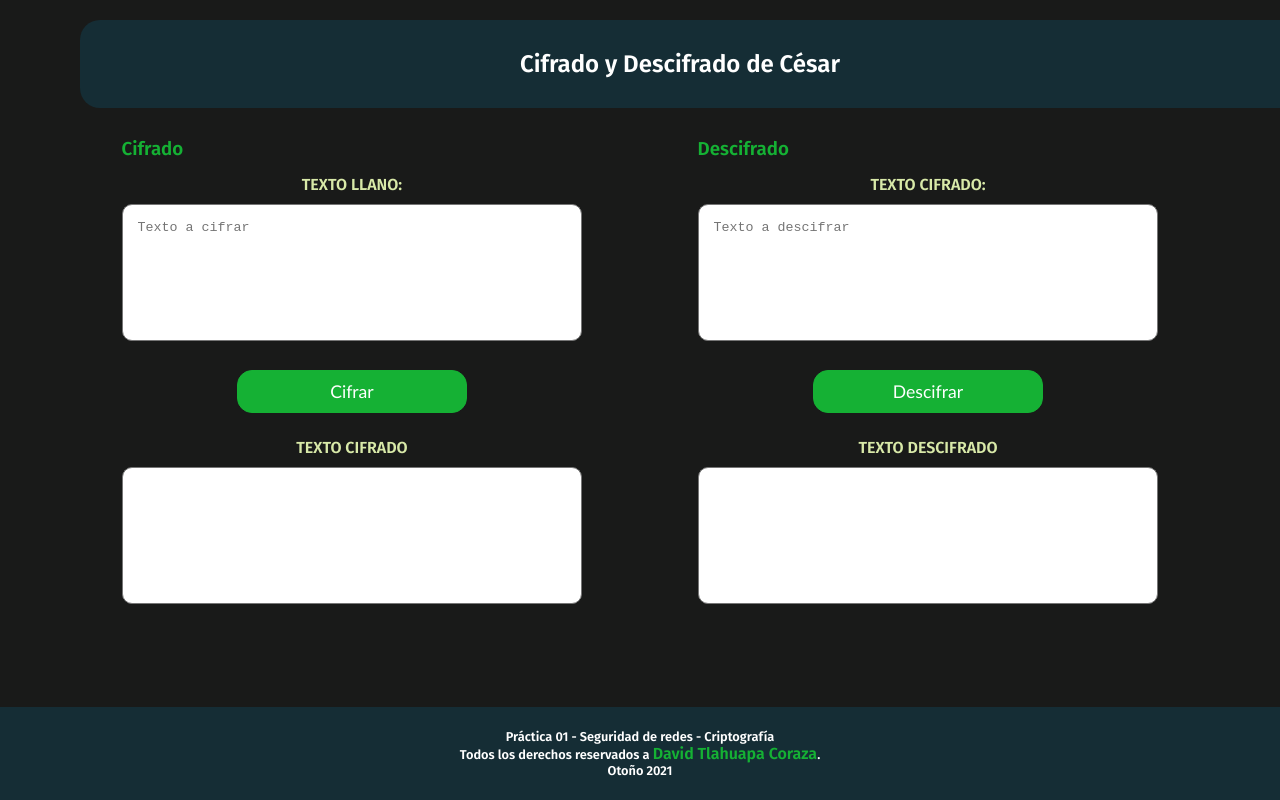
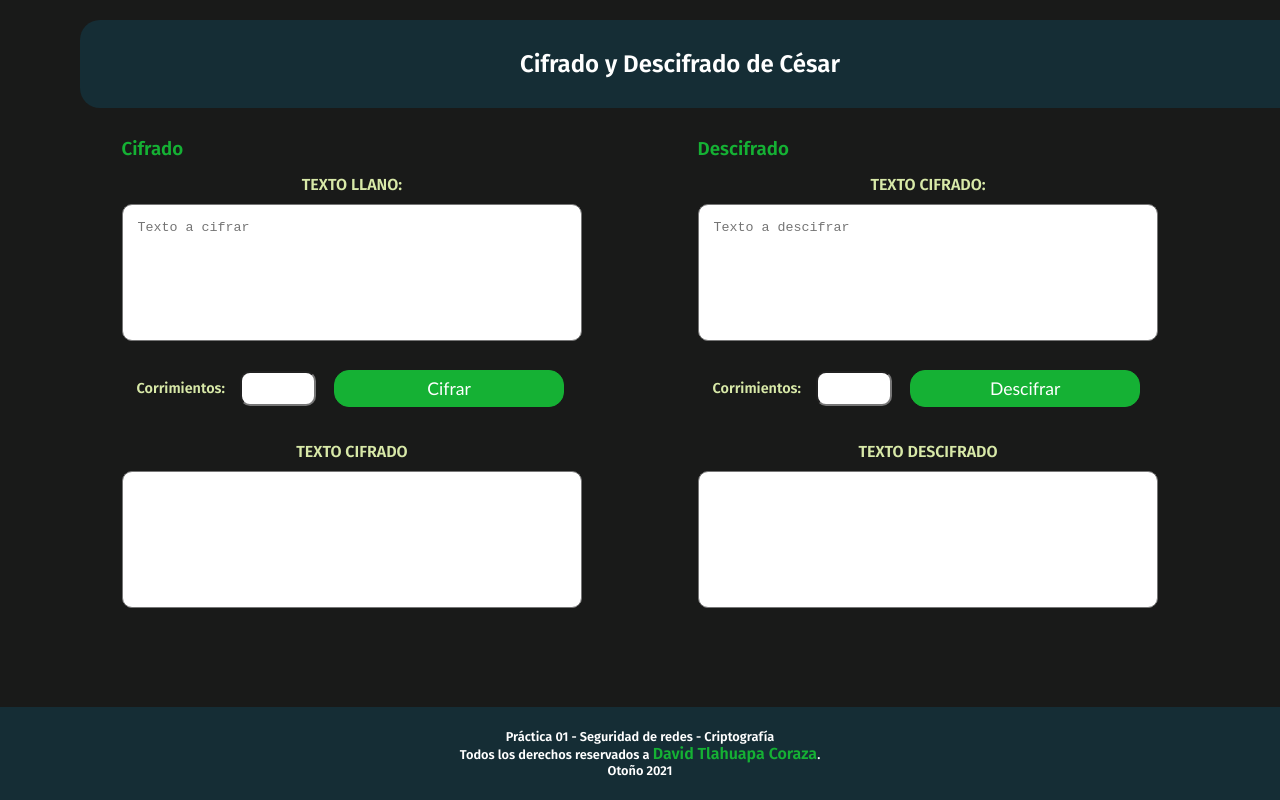
Before and after one commit to DavidTlCo/Cifrado-Descifrado-Cesar, a plain HTML site: page index.html in a window 1280 px wide. Drawn offline with Linux system fonts and the light colour scheme.

Commit message:
Shift inputs added

```diff
--- a/css/style.css
+++ b/css/style.css
@@ -48,11 +48,16 @@ body{
     text-align: center;
     text-transform: uppercase;
 }
+label{
+    color: var(--text-light);
+    padding: 0 15px;
+    font-size: 0.9rem;
+}
 .btn{
     display: block;
     margin: 25px auto;
     width: 50%;
-    padding: 10px 0;
+    padding: 7px 0;
     border: 1px solid var(--green-primary);
     border-radius: 15px;
     background-color: var(--green-primary);
@@ -74,6 +79,16 @@ textarea{
     font-family: 'Courier New', Courier, monospace;
     font-weight: 400;
 }
+.form-group{
+    display: flex;
+    justify-content: space-around;
+    align-items: center;
+}
+.form-control{
+    outline: none;
+    padding: 8px;
+    border-radius: 10px;
+}
 .footer{
     width: 100%;
     background-color: var(--dark-secondary);
--- a/index.html
+++ b/index.html
@@ -15,7 +15,11 @@
                 <h3 class="subtitle">Cifrado</h3>
                 <h4 class="tag">Texto llano:</h4>
                 <textarea name="plain_text" id="" cols="30" rows="7" placeholder="Texto a cifrar" size="100"></textarea>
-                <button class="btn" id="encrypt">Cifrar</button>
+                <div class="form-group">
+                    <label for="sifht_encrypt">Corrimientos: </label>
+                    <input type="number" class="form-control" id="sifht_encrypt" max="256" min="0">
+                    <button class="btn" id="encrypt">Cifrar</button>
+                </div>
                 <h4 class="tag">Texto cifrado</h4>
                 <textarea name="plain_text" id="" cols="30" rows="7" readonly></textarea>
             </div>
@@ -23,7 +27,11 @@
                 <h3 class="subtitle">Descifrado</h3>
                 <h4 class="tag">Texto cifrado:</h4>
                 <textarea name="plain_text" id="" cols="30" rows="7" placeholder="Texto a descifrar" size="100"></textarea>
-                <button class="btn" id="decrypt">Descifrar</button>
+                <div class="form-group">
+                    <label for="sifht_decrypt">Corrimientos: </label>
+                    <input type="number" class="form-control" id="sifht_decrypt" max="256" min="0">
+                    <button class="btn" id="decrypt">Descifrar</button>
+                </div>
                 <h4 class="tag">Texto descifrado</h4>
                 <textarea name="plain_text" id="" cols="30" rows="7" readonly></textarea>
             </div>
@@ -36,5 +44,6 @@
             <p>Otoño 2021</p>
         </div>
     </footer>
+    <script src="js/script.js"></script>
 </body>
 </html>
```
